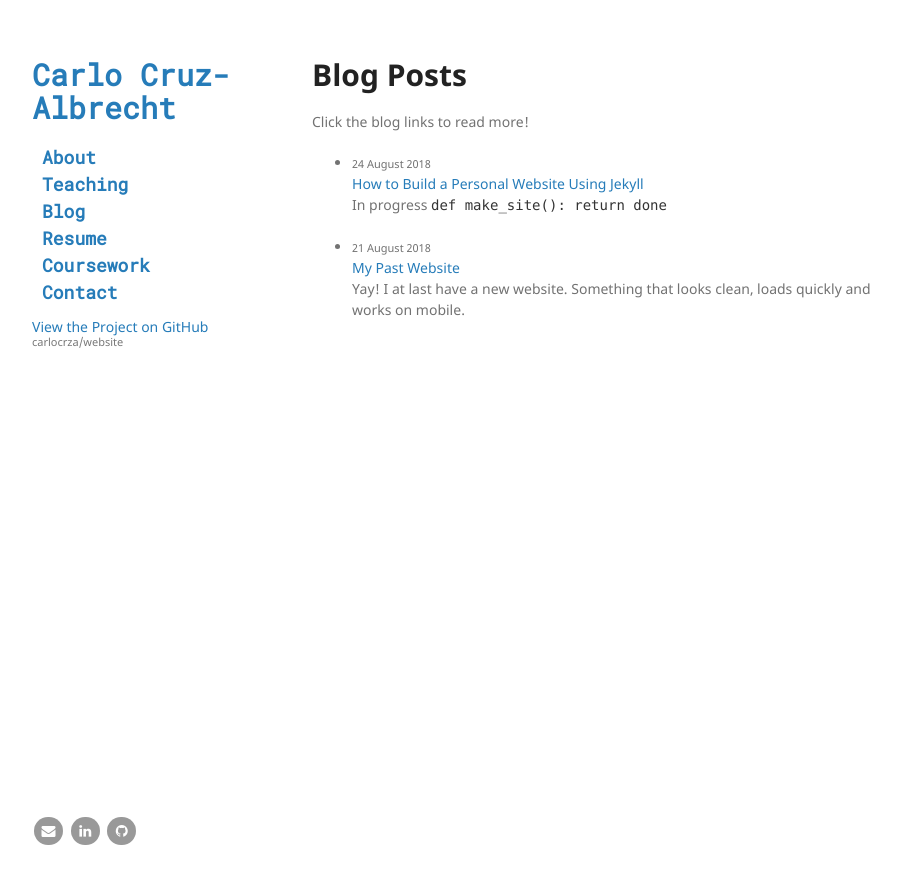
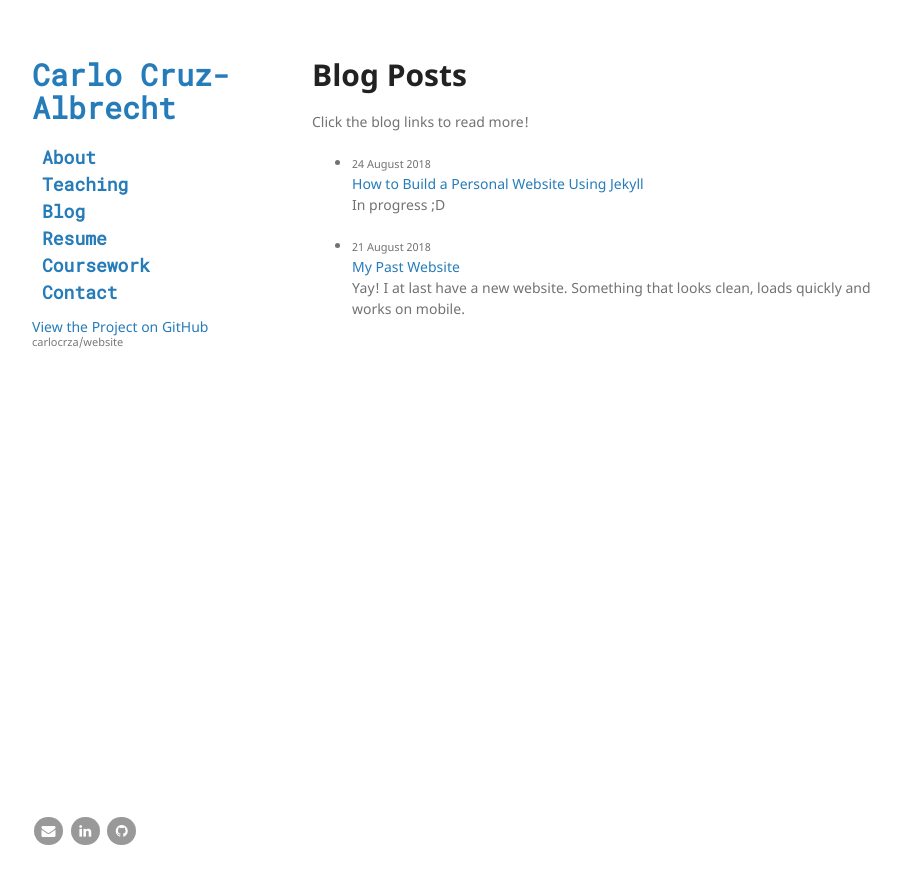
Before and after one commit to carlocrza/website, a Jekyll site: the page built from blog.md, in a window 1280 px wide. Shown: the top 884 px of the page, without its empty margins (178-1079 px from the left). Built offline with Jekyll 4.4.1, drawn with Linux system fonts in a browser that asks for light colours.

Commit message:
updated jekyll blog post

````diff
--- a/_posts/2018-08-21-first_blog.md
+++ b/_posts/2018-08-21-first_blog.md
@@ -4,7 +4,6 @@ title:  "How to Build a Personal Website Using Jekyll"
 date: August 24, 2018
 tags: jekyll update
 ---
-In progress
-```def make_site():
-	return done
-```
+In progress ;D
+
+Will update with my process soon.
````
Also changed, not shown: _posts/2018-08-23-My-Past-Website.md (+1 -1 lines).
